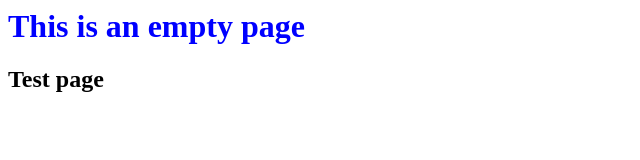
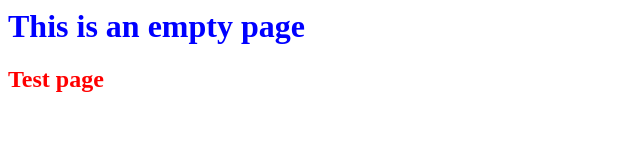
Before and after one commit to VinodSNair/firstrepo, a plain HTML site: page index.html in a window 1280 px wide. Shown: the whole page, without its empty margins (0-640 px from the left). Drawn offline with Linux system fonts and the light colour scheme.

Commit message:
Changing the second line to red

```diff
--- a/index.html
+++ b/index.html
@@ -4,6 +4,6 @@
 	</head>
 	<body>
 		<h1 style="color:blue">This is an empty page</h1>
-		<h2>Test page</h2>
+		<h2 style="color:red">Test page</h2>
 	</body>
 </html>
```
